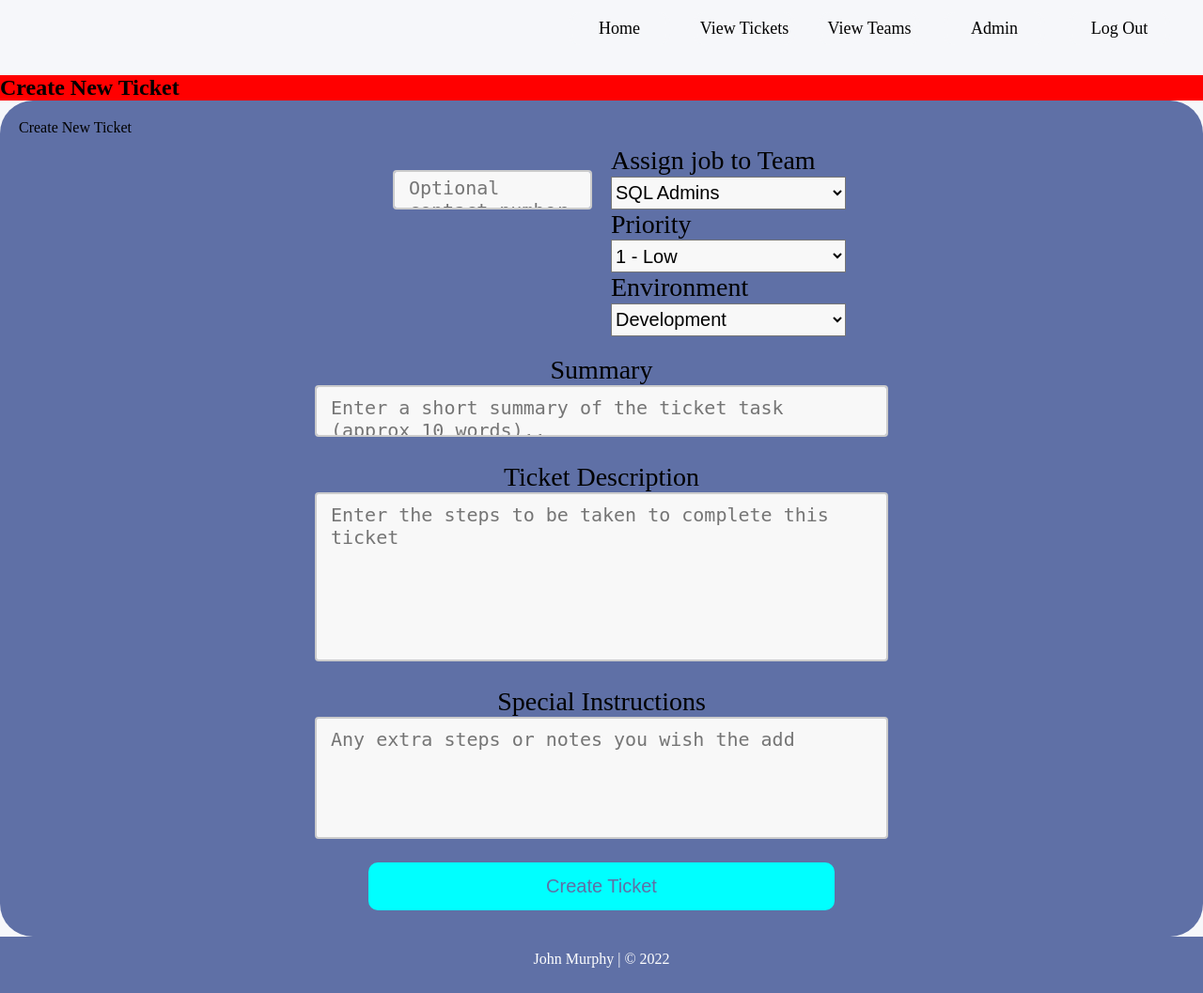
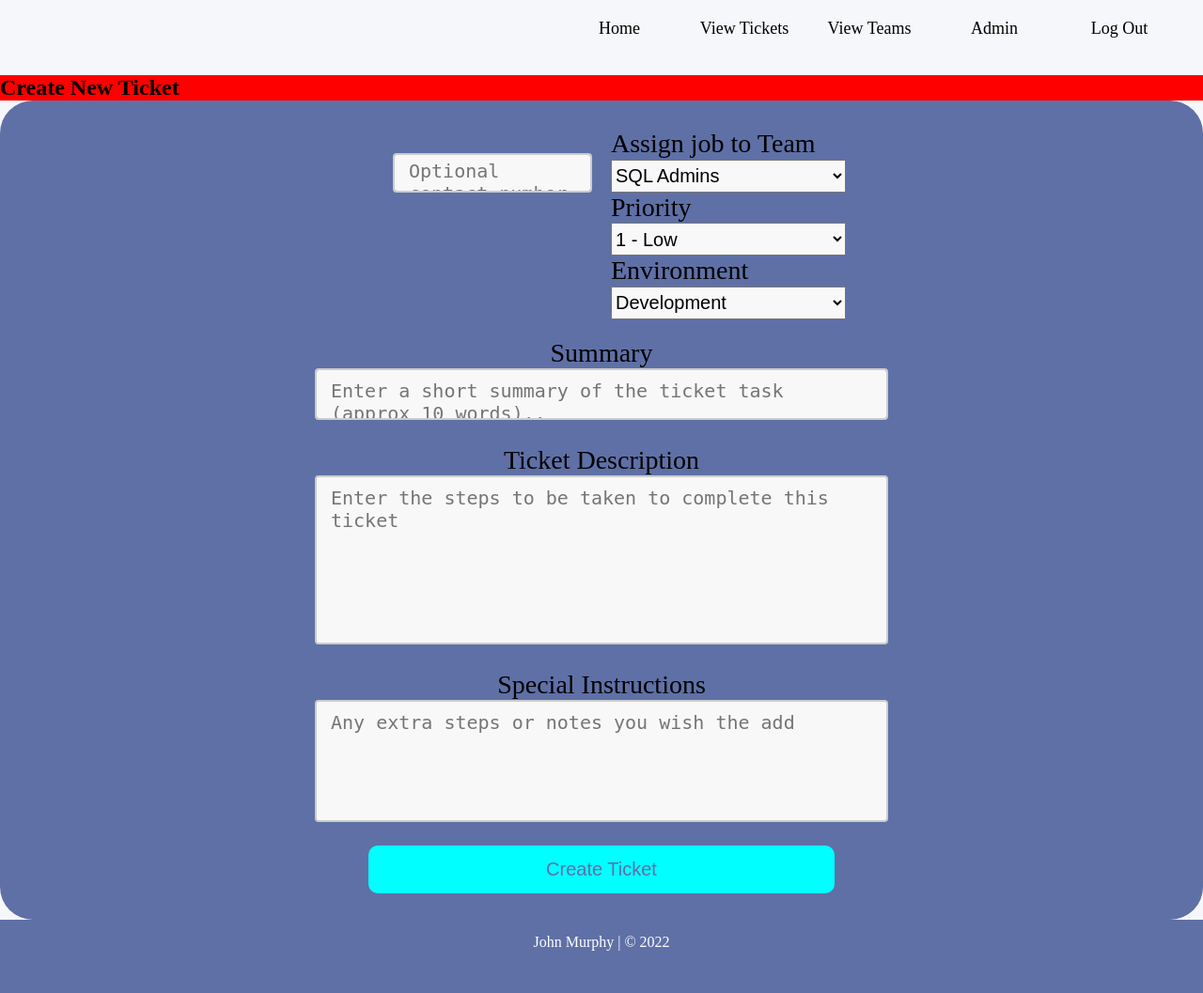
Before and after one commit to JohnM-Ire/TicketSysProject, a Flask app: page /newticket in a window 1280 px wide. Shown: the whole page at 94% size. After the commit the page ends 1012 px from the top, so only its background shows below. Run offline with Flask 2, Linux system fonts and the light colour scheme; a user stored in the database is signed in; data comes from the database, SQL or seed files in the repository.

Commit message:
Add files via upload

```diff
--- a/templates/newTicket.html
+++ b/templates/newTicket.html
@@ -34,7 +34,7 @@
     </div>
 
     <div id="newtick_holder">
-        <p>Create New Ticket</p>
+
         <form id="user-form" action='' method = "POST">
             <div id="tick_topleft">
                 <label for="contact_num"></label>
```
